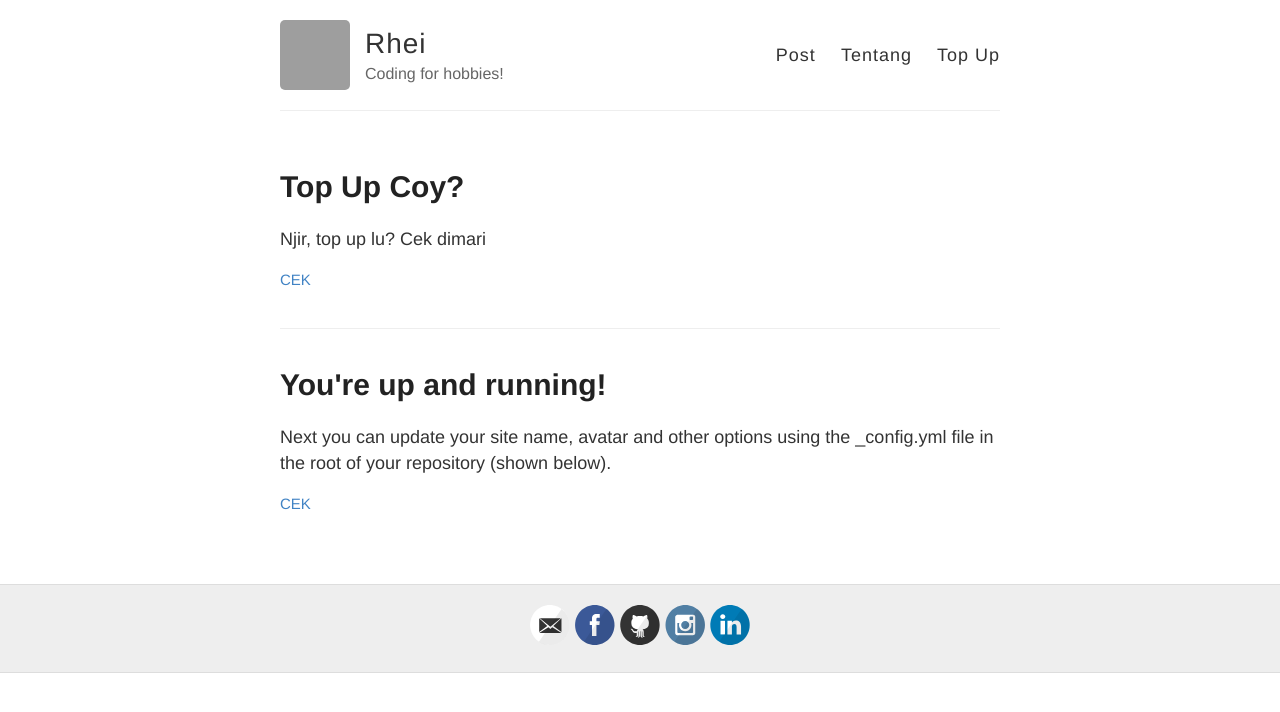
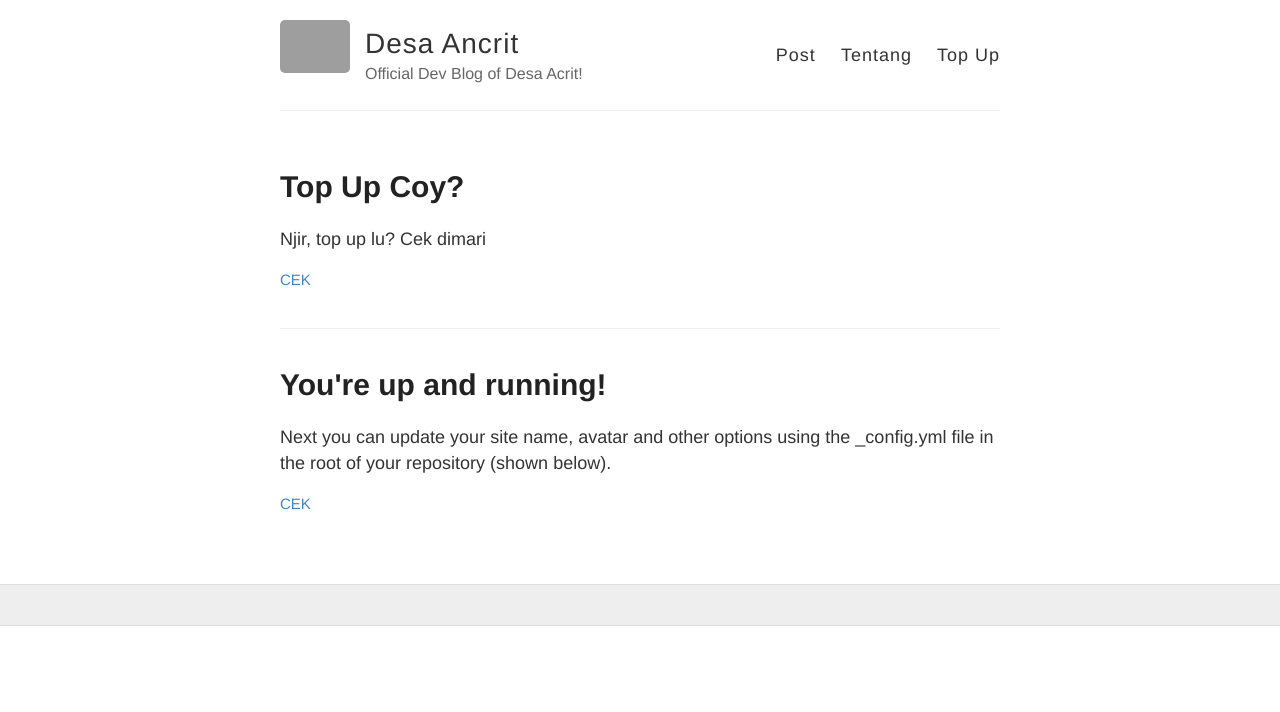
Before and after one commit to Desa-Ancrit/Desa-Acnrit.github.io, a Jekyll site: the page built from index.html, in a window 1280 px wide. Shown: the top 712 px of the page. Built offline with Jekyll 4.4.1, drawn with Linux system fonts in a browser that asks for light colours; some of the changed lines change nothing that is shown; grey boxes are pictures that could not be loaded.

Commit message:
Update _config.yml

```diff
--- a/_config.yml
+++ b/_config.yml
@@ -3,13 +3,13 @@
 #
 
 # Name of your site (displayed in the header)
-name: Rhei
+name: Desa Ancrit
 
 # Short bio or description (displayed in the header)
-description: Coding for hobbies!
+description: Official Dev Blog of Desa Acrit!
 
 # URL of your avatar or profile pic (you could use your GitHub profile pic)
-avatar: https://avatars.githubusercontent.com/u/77543963?v=4
+avatar: https://raw.githubusercontent.com/Desa-Ancrit/desa-ancrit.github.io/main/images/server-icon.png
 
 #
 # Flags below are optional
@@ -18,12 +18,12 @@ avatar: https://avatars.githubusercontent.com/u/77543963?v=4
 # Includes an icon in the footer for each username you enter
 footer-links:
   dribbble:
-  email: rheizafahrezi27@gmail.com
-  facebook: rheizafahrezi27
+  email:
+  facebook:
   flickr:
-  github: KijangSalto
-  instagram: rheizafahrezi26
-  linkedin: rheiza-fahrezi-1428a527a
+  github:
+  instagram:
+  linkedin:
   pinterest:
   rss: # just type anything here for a working RSS icon
   twitter:
```
